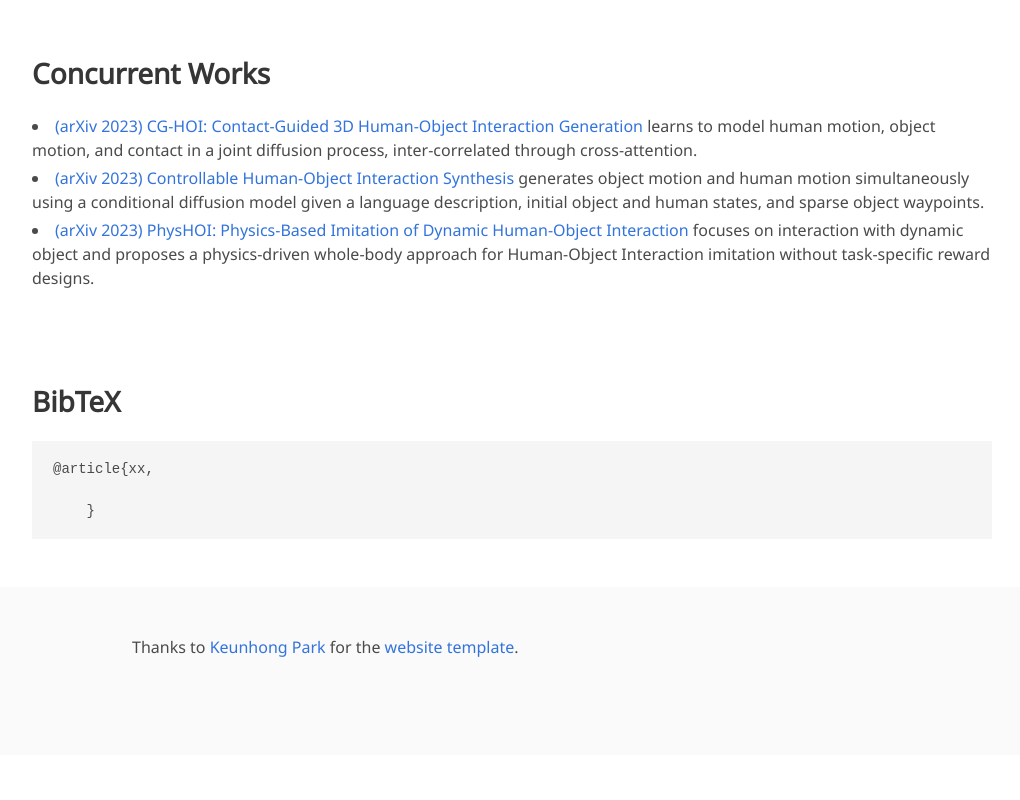
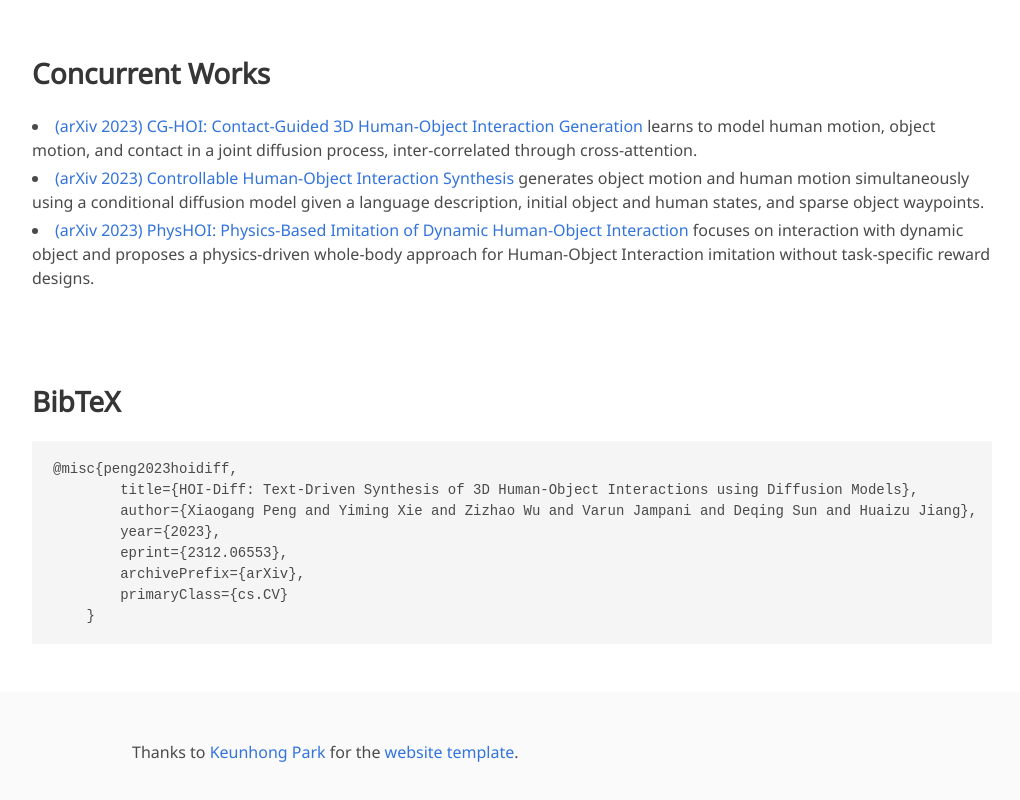
Before and after one commit to yiwenchen1999/neu-vi.github.io, a plain HTML site: page HOI-Diff/index.html in a window 1280 px wide. Shown: the part 6054-6854 px from the top of the page, without its empty margins (128-1148 px from the left). Before the commit the page ends 6809 px from the top, so only its background shows below. Drawn offline with nearby package versions, Linux system fonts and the light colour scheme; some icons are missing; a web font is replaced by a local one.

Commit message:
added BibTex

```diff
--- a/HOI-Diff/index.html
+++ b/HOI-Diff/index.html
@@ -725,13 +725,13 @@
   <section class="section" id="BibTeX">
     <div class="container is-max-desktop content">
       <h2 class="title">BibTeX</h2>
-      <pre><code>@article{xx,
-        <!-- author    = {Peng, Xiaogang and Mao, Siyuan and Wu, Zizhao},
-        title     = {Trajectory-Aware Body Interaction Transformer for Multi-Person Pose Forecasting},
-        booktitle = {Proceedings of the IEEE/CVF Conference on Computer Vision and Pattern Recognition (CVPR)},
-        month     = {June},
-        year      = {2023},
-        pages     = {17121-17130} -->
+      <pre><code>@misc{peng2023hoidiff,
+        title={HOI-Diff: Text-Driven Synthesis of 3D Human-Object Interactions using Diffusion Models},
+        author={Xiaogang Peng and Yiming Xie and Zizhao Wu and Varun Jampani and Deqing Sun and Huaizu Jiang},
+        year={2023},
+        eprint={2312.06553},
+        archivePrefix={arXiv},
+        primaryClass={cs.CV}
     }</code></pre>
     </div>
 </section>
```
